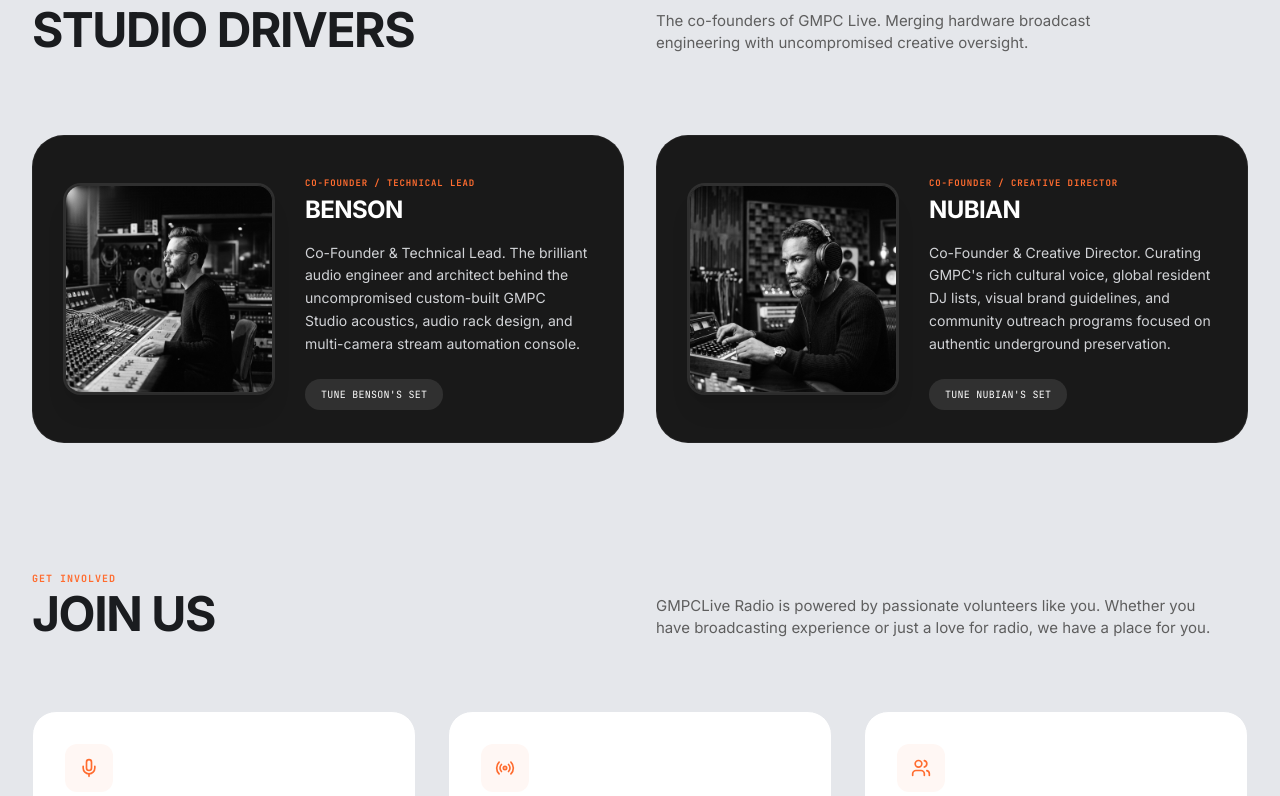
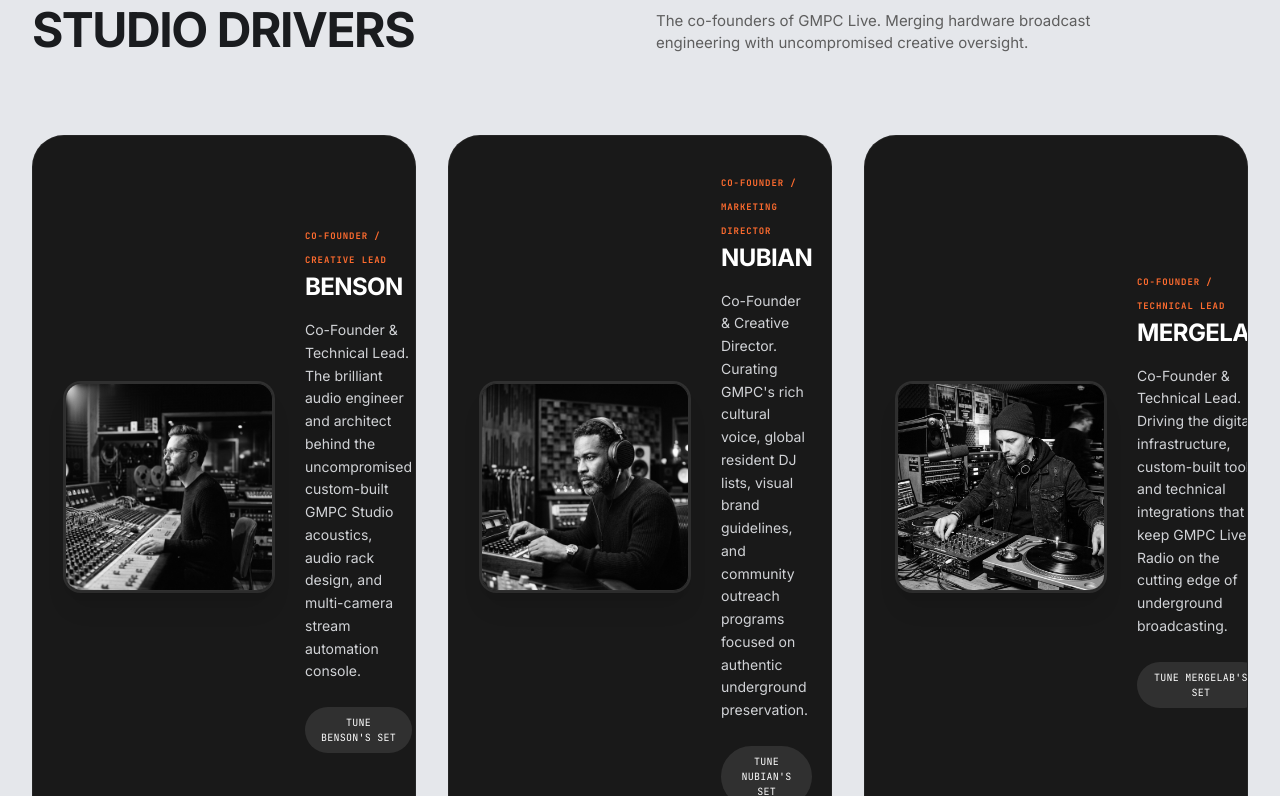
Before and after one commit to amarmashruwala/GMPCLive-Radio, a Next.js app: page / in a window 1280 px wide. Shown: the part 4404-5200 px from the top of the page. Built offline with nearby package versions, Linux system fonts and the light colour scheme.

Commit message:
feat(ui): add MergeLab resident to team section
Update the resident grid to include the MergeLab portrait and adjust the layout to support three cards on desktop screens.

```diff
--- a/app/page.tsx
+++ b/app/page.tsx
@@ -15,6 +15,7 @@
 import gmpcStudioHero from "@/src/assets/images/gmpc_multi_hero_1782565826345.jpg";
 import bensonPic from "@/src/assets/images/benson_portrait_1781851083845.jpg";
 import nubianPic from "@/src/assets/images/nubian_portrait_1781851100791.jpg";
+import mergelabPic from "@/src/assets/images/mergelab_portrait_1782571495460.jpg";
 
 // Defined categories for filtering residents
 type GenreCategory = "AMAPIANO" | "SOUL" | "REGGAE" | "DANCEHALL" | "AFROBEATS" | "OLD SCHOOL" | "GOSPEL" | "DEEP HOUSE";
@@ -1674,12 +1675,12 @@
           </div>
         </div>
 
-        {/* Two Portrait Cards */}
-        <div className="grid grid-cols-1 md:grid-cols-2 gap-8">
+        {/* Three Portrait Cards */}
+        <div className="grid grid-cols-1 md:grid-cols-2 lg:grid-cols-3 gap-8">
 
           {/* Driver 1: Benson */}
-          <div className="bg-[#191919] text-white rounded-[32px] overflow-hidden p-6 md:p-8 border border-white/5 flex flex-col md:flex-row items-center gap-8 group">
-            <div className="relative w-48 h-48 md:w-52 md:h-52 rounded-full md:rounded-2xl overflow-hidden shrink-0 border border-white/10 ring-2 ring-white/10 shadow-xl">
+          <div className="bg-[#191919] text-white rounded-[32px] overflow-hidden p-6 md:p-8 border border-white/5 flex flex-col xl:flex-row items-center gap-8 group">
+            <div className="relative w-48 h-48 md:w-52 md:h-52 rounded-full xl:rounded-2xl overflow-hidden shrink-0 border border-white/10 ring-2 ring-white/10 shadow-xl">
               <Image
                 src={bensonPic}
                 alt="Benson GMPC Co-founder"
@@ -1689,15 +1690,15 @@
                 referrerPolicy="no-referrer"
               />
             </div>
-            <div className="space-y-4 text-center md:text-left flex-1">
+            <div className="space-y-4 text-center xl:text-left flex-1">
               <div>
-                <span className="text-[#ff6c2f] font-mono text-[9px] uppercase tracking-widest font-bold">CO-FOUNDER / TECHNICAL LEAD</span>
+                <span className="text-[#ff6c2f] font-mono text-[9px] uppercase tracking-widest font-bold">CO-FOUNDER / CREATIVE LEAD</span>
                 <h3 className="font-sans font-bold text-2xl uppercase tracking-tight text-white mt-0.5">BENSON</h3>
               </div>
               <p className="font-sans text-[#e5e7eb] text-sm leading-relaxed opacity-90 max-w-md">
                 Co-Founder & Technical Lead. The brilliant audio engineer and architect behind the uncompromised custom-built GMPC Studio acoustics, audio rack design, and multi-camera stream automation console.
               </p>
-              <div className="flex gap-3 justify-center md:justify-start pt-2">
+              <div className="flex gap-3 justify-center xl:justify-start pt-2">
                 <button
                   onClick={() => selectChannel(CHANNELS[0], true)}
                   className="bg-white/10 hover:bg-[#ff6c2f] text-white px-4 py-2 rounded-full font-mono text-[10px] uppercase tracking-wide transition-all duration-150 active:scale-95"
@@ -1709,8 +1710,8 @@
           </div>
 
           {/* Driver 2: Nubian */}
-          <div className="bg-[#191919] text-white rounded-[32px] overflow-hidden p-6 md:p-8 border border-white/5 flex flex-col md:flex-row items-center gap-8 group">
-            <div className="relative w-48 h-48 md:w-52 md:h-52 rounded-full md:rounded-2xl overflow-hidden shrink-0 border border-white/10 ring-2 ring-white/10 shadow-xl">
+          <div className="bg-[#191919] text-white rounded-[32px] overflow-hidden p-6 md:p-8 border border-white/5 flex flex-col xl:flex-row items-center gap-8 group">
+            <div className="relative w-48 h-48 md:w-52 md:h-52 rounded-full xl:rounded-2xl overflow-hidden shrink-0 border border-white/10 ring-2 ring-white/10 shadow-xl">
               <Image
                 src={nubianPic}
                 alt="Nubian GMPC Co-founder"
@@ -1720,20 +1721,51 @@
                 referrerPolicy="no-referrer"
               />
             </div>
-            <div className="space-y-4 text-center md:text-left flex-1">
+            <div className="space-y-4 text-center xl:text-left flex-1">
               <div>
-                <span className="text-[#ff6c2f] font-mono text-[9px] uppercase tracking-widest font-bold">CO-FOUNDER / CREATIVE DIRECTOR</span>
+                <span className="text-[#ff6c2f] font-mono text-[9px] uppercase tracking-widest font-bold">CO-FOUNDER / MARKETING DIRECTOR</span>
                 <h3 className="font-sans font-bold text-2xl uppercase tracking-tight text-white mt-0.5">NUBIAN</h3>
               </div>
               <p className="font-sans text-[#e5e7eb] text-sm leading-relaxed opacity-90 max-w-md">
                 Co-Founder & Creative Director. Curating GMPC&apos;s rich cultural voice, global resident DJ lists, visual brand guidelines, and community outreach programs focused on authentic underground preservation.
               </p>
-              <div className="flex gap-3 justify-center md:justify-start pt-2">
+              <div className="flex gap-3 justify-center xl:justify-start pt-2">
                 <button
                   onClick={() => selectChannel(CHANNELS[1], true)}
                   className="bg-white/10 hover:bg-[#ff6c2f] text-white px-4 py-2 rounded-full font-mono text-[10px] uppercase tracking-wide transition-all duration-150 active:scale-95"
                 >
                   Tune Nubian&apos;s set
+                </button>
+              </div>
+            </div>
+          </div>
+
+          {/* Driver 3: Mergelab */}
+          <div className="bg-[#191919] text-white rounded-[32px] overflow-hidden p-6 md:p-8 border border-white/5 flex flex-col xl:flex-row items-center gap-8 group">
+            <div className="relative w-48 h-48 md:w-52 md:h-52 rounded-full xl:rounded-2xl overflow-hidden shrink-0 border border-white/10 ring-2 ring-white/10 shadow-xl">
+              <Image
+                src={mergelabPic}
+                alt="Mergelab GMPC Co-founder"
+                fill
+                priority
+                className="object-cover grayscale filter transition-transform duration-500 group-hover:scale-105"
+                referrerPolicy="no-referrer"
+              />
+            </div>
+            <div className="space-y-4 text-center xl:text-left flex-1">
+              <div>
+                <span className="text-[#ff6c2f] font-mono text-[9px] uppercase tracking-widest font-bold">CO-FOUNDER / TECHNICAL LEAD</span>
+                <h3 className="font-sans font-bold text-2xl uppercase tracking-tight text-white mt-0.5">MERGELAB</h3>
+              </div>
+              <p className="font-sans text-[#e5e7eb] text-sm leading-relaxed opacity-90 max-w-md">
+                Co-Founder & Technical Lead. Driving the digital infrastructure, custom-built tools, and technical integrations that keep GMPC Live Radio on the cutting edge of underground broadcasting.
+              </p>
+              <div className="flex gap-3 justify-center xl:justify-start pt-2">
+                <button
+                  onClick={() => selectChannel(CHANNELS[2], true)}
+                  className="bg-white/10 hover:bg-[#ff6c2f] text-white px-4 py-2 rounded-full font-mono text-[10px] uppercase tracking-wide transition-all duration-150 active:scale-95"
+                >
+                  Tune Mergelab&apos;s set
                 </button>
               </div>
             </div>
```
Also changed, not shown: src/assets/images/mergelab_portrait_1782571495460.jpg (added).
